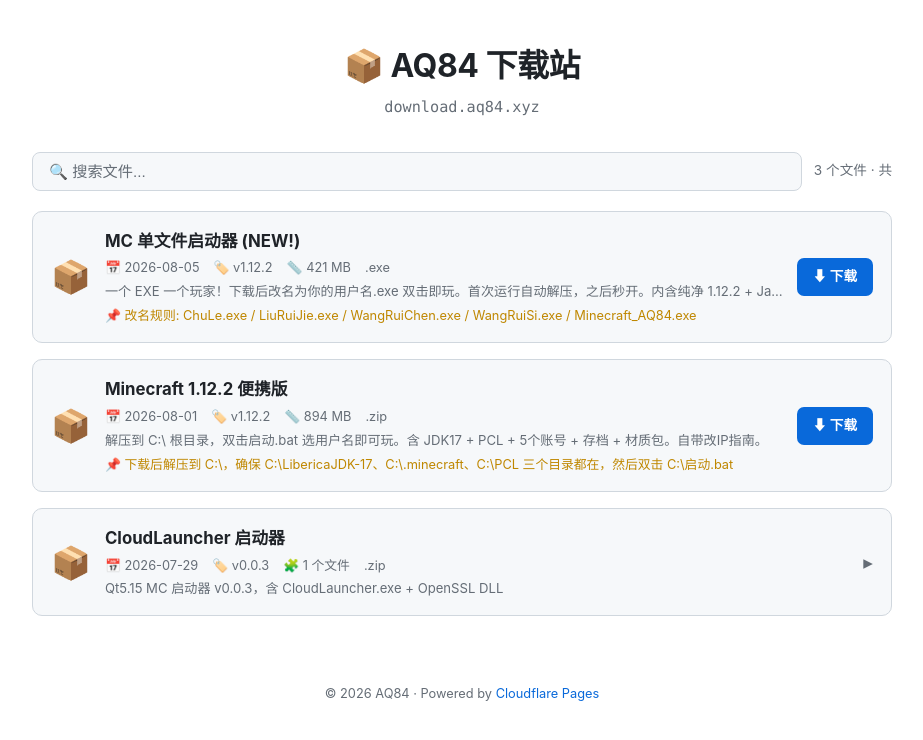
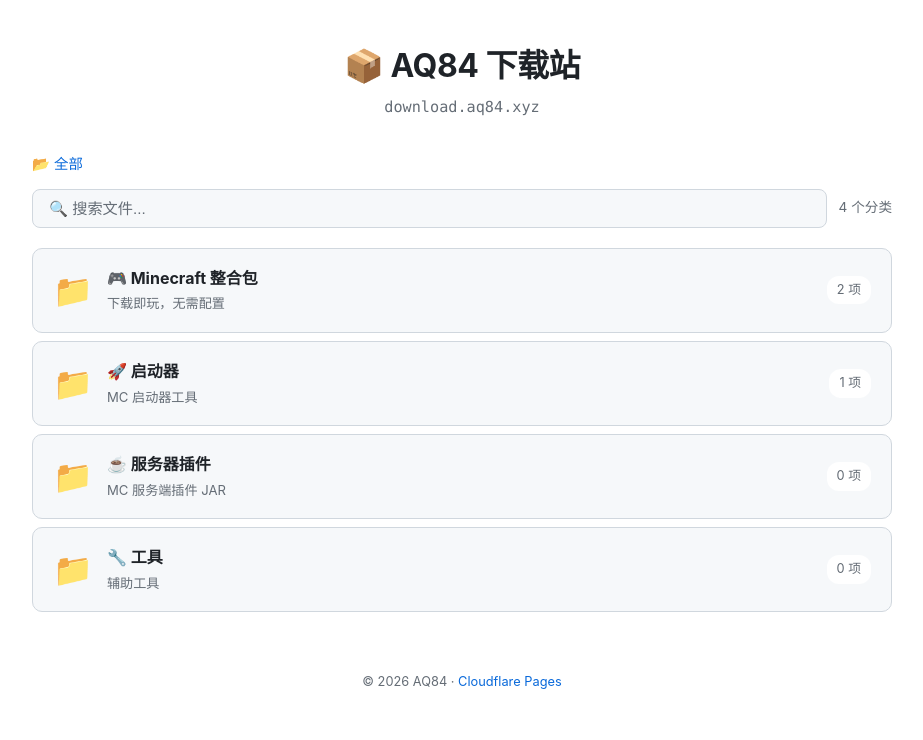
Before and after one commit to AQ84/download-site, a plain HTML site: page index.html in a window 1280 px wide. Shown: the whole page, without its empty margins (178-1101 px from the left). Drawn offline with Linux system fonts and the light colour scheme.

Commit message:
重构下载站：文件夹分类浏览 + 面包屑导航

```diff
--- a/app.js
+++ b/app.js
@@ -2,149 +2,179 @@
     'use strict';
 
     const searchInput = document.getElementById('search');
-    const fileList = document.getElementById('fileList');
-    const fileCount = document.getElementById('fileCount');
-    const totalSize = document.getElementById('totalSize');
+    const content = document.getElementById('content');
+    const breadcrumb = document.getElementById('breadcrumb');
+    const resultInfo = document.getElementById('resultInfo');
 
-    let packages = [];
-    let files = [];
+    let data = null;
+    let currentCat = null;
 
-    function escapeHtml(str) {
-        const div = document.createElement('div');
-        div.textContent = str;
-        return div.innerHTML;
+    function esc(s) {
+        const d = document.createElement('div');
+        d.textContent = s;
+        return d.innerHTML;
     }
 
-    // 渲染有直链URL的包（如 GitHub Release）
-    function renderUrlPackage(pkg) {
-        const sizeStr = pkg.size_mb ? pkg.size_mb + ' MB' : '';
+    // === 分类列表（文件夹视图） ===
+    function renderCategories(cats) {
+        breadcrumb.innerHTML = '<span class="bc-home">📂 全部</span>';
+        const filtered = filterCats(cats);
+        if (!filtered.length) {
+            content.innerHTML = '<div class="empty">📭 没有匹配的分类</div>';
+            resultInfo.textContent = '';
+            return;
+        }
+        content.innerHTML = filtered.map(c => {
+            const pkgCount = (c.packages || []).length;
+            const fileCount = (c.files || []).length;
+            const total = pkgCount + fileCount;
+            return `
+            <div class="folder-card" onclick="window._goto('${c.id}')">
+                <div class="folder-icon">📁</div>
+                <div class="folder-info">
+                    <div class="folder-name">${esc(c.name)}</div>
+                    <div class="folder-desc">${esc(c.desc || '')}</div>
+                </div>
+                <div class="folder-count">${total} 项</div>
+            </div>`;
+        }).join('');
+        resultInfo.textContent = filtered.length + ' 个分类';
+    }
+
+    function filterCats(cats) {
+        const q = searchInput.value.toLowerCase().trim();
+        if (!q) return cats;
+        return cats.filter(c => {
+            const inner = [...(c.packages || []), ...(c.files || [])];
+            return c.name.toLowerCase().includes(q) ||
+                   inner.some(i => (i.name || '').toLowerCase().includes(q) ||
+                                   (i.description || '').toLowerCase().includes(q));
+        });
+    }
+
+    // === 分类详情 ===
+    function renderCategory(cat) {
+        breadcrumb.innerHTML = `<span class="bc-link" onclick="window._goto('')">📂 全部</span> <span class="bc-sep">›</span> <span class="bc-current">${esc(cat.name)}</span>`;
+
+        const pkgs = cat.packages || [];
+        const fls = cat.files || [];
+
+        const q = searchInput.value.toLowerCase().trim();
+        const fpkgs = q ? pkgs.filter(p => matchPkg(p, q)) : pkgs;
+        const ffls = q ? fls.filter(f => matchFile(f, q)) : fls;
+
+        let html = '';
+        if (fpkgs.length) {
+            html += '<div class="section-title">📦 包</div>';
+            html += fpkgs.map(p => p.url ? renderUrlPkg(p) : renderPartsPkg(p)).join('');
+        }
+        if (ffls.length) {
+            html += '<div class="section-title">📄 文件</div>';
+            html += ffls.map((f, i) => renderFile(f, i)).join('');
+        }
+        if (!html) html = '<div class="empty">📭 此分类暂无文件</div>';
+
+        content.innerHTML = html;
+        resultInfo.textContent = (fpkgs.length + ffls.length) + ' 个文件';
+    }
+
+    function matchPkg(p, q) {
+        return (p.name || '').toLowerCase().includes(q) ||
+               (p.description || '').toLowerCase().includes(q);
+    }
+    function matchFile(f, q) {
+        return (f.name || '').toLowerCase().includes(q) ||
+               (f.description || '').toLowerCase().includes(q);
+    }
+
+    // === 渲染组件 ===
+    function renderUrlPkg(pkg) {
         return `
         <div class="pkg-card url-pkg">
             <div class="pkg-header">
                 <div class="pkg-icon">📦</div>
                 <div class="pkg-info">
-                    <div class="pkg-name">${escapeHtml(pkg.name)}</div>
+                    <div class="pkg-name">${esc(pkg.name)}</div>
                     <div class="pkg-meta">
-                        <span>📅 ${escapeHtml(pkg.date || '')}</span>
-                        ${pkg.version ? `<span>🏷️ v${escapeHtml(pkg.version)}</span>` : ''}
-                        ${sizeStr ? `<span>📏 ${escapeHtml(sizeStr)}</span>` : ''}
-                        <span class="pkg-format">.${escapeHtml(pkg.format || '')}</span>
+                        ${pkg.date ? '<span>📅 '+esc(pkg.date)+'</span>' : ''}
+                        ${pkg.version ? '<span>🏷️ v'+esc(pkg.version)+'</span>' : ''}
+                        ${pkg.size_mb ? '<span>📏 '+esc(String(pkg.size_mb))+' MB</span>' : ''}
+                        <span>.${esc(pkg.format||'')}</span>
                     </div>
-                    ${pkg.description ? `<div class="pkg-desc">${escapeHtml(pkg.description)}</div>` : ''}
-                    ${pkg.notes ? `<div class="pkg-notes">📌 ${escapeHtml(pkg.notes)}</div>` : ''}
+                    ${pkg.description ? '<div class="pkg-desc">'+esc(pkg.description)+'</div>' : ''}
+                    ${pkg.notes ? '<div class="pkg-notes">📌 '+esc(pkg.notes)+'</div>' : ''}
                 </div>
-                <a href="${escapeHtml(pkg.url)}" class="dl-btn" target="_blank" rel="noopener" onclick="this.textContent='⏳ 下载中...'">
-                    ⬇ 下载
-                </a>
+                <a href="${esc(pkg.url)}" class="dl-btn" target="_blank">⬇ 下载</a>
             </div>
         </div>`;
     }
 
-    // 渲染有分卷的包（本地文件）
-    function renderPartsPackage(pkg) {
+    function renderPartsPkg(pkg) {
         const parts = pkg.parts || [];
-        const ext = pkg.format || '';
         return `
         <div class="pkg-card">
             <div class="pkg-header" onclick="this.parentElement.classList.toggle('open')">
                 <div class="pkg-icon">📦</div>
                 <div class="pkg-info">
-                    <div class="pkg-name">${escapeHtml(pkg.name)}</div>
+                    <div class="pkg-name">${esc(pkg.name)}</div>
                     <div class="pkg-meta">
-                        <span>📅 ${escapeHtml(pkg.date || '')}</span>
-                        ${pkg.version ? `<span>🏷️ v${escapeHtml(pkg.version)}</span>` : ''}
-                        <span>🧩 ${parts.length} 个文件</span>
-                        <span class="pkg-format">.${escapeHtml(ext)}</span>
+                        ${pkg.date ? '<span>📅 '+esc(pkg.date)+'</span>' : ''}
+                        ${pkg.version ? '<span>🏷️ v'+esc(pkg.version)+'</span>' : ''}
+                        <span>🧩 ${parts.length} 文件</span>
+                        <span>.${esc(pkg.format||'')}</span>
                     </div>
-                    ${pkg.description ? `<div class="pkg-desc">${escapeHtml(pkg.description)}</div>` : ''}
+                    ${pkg.description ? '<div class="pkg-desc">'+esc(pkg.description)+'</div>' : ''}
                 </div>
                 <div class="pkg-toggle">▸</div>
             </div>
             <div class="pkg-parts">
-                ${pkg.merge_cmd ? `
-                <div class="merge-hint">
-                    <div class="merge-cmd">
-                        <span class="merge-label">📋 合并命令 (CMD)：</span>
-                        <code>${escapeHtml(pkg.merge_cmd)}</code>
-                    </div>
-                    <button class="copy-btn" onclick="navigator.clipboard.writeText(this.parentElement.querySelector('code').textContent); this.textContent='✅ 已复制'; setTimeout(()=>this.textContent='📋 复制',2000)">📋 复制</button>
-                </div>` : ''}
+                ${pkg.merge_cmd ? '<div class="merge-hint"><div class="merge-cmd"><span class="merge-label">📋 合并:</span><code>'+esc(pkg.merge_cmd)+'</code></div><button class="copy-btn" onclick="var c=this.parentElement.querySelector(\'code\').textContent;navigator.clipboard.writeText(c);this.textContent=\'✅\';setTimeout(()=>this.textContent=\'📋 复制\',2000)">📋 复制</button></div>' : ''}
                 <div class="parts-grid">
-                    ${parts.map((name, i) => `
-                        <a href="files/${encodeURIComponent(name)}" class="part-item" download>
-                            <span class="part-num">#${i + 1}</span>
-                            <span class="part-name">${escapeHtml(name)}</span>
-                            <span class="part-dl">⬇</span>
-                        </a>
-                    `).join('')}
+                    ${parts.map((name, i) => `<a href="files/${encodeURIComponent(name)}" class="part-item" download><span class="part-num">#${i+1}</span><span class="part-name">${esc(name)}</span><span class="part-dl">⬇</span></a>`).join('')}
                 </div>
             </div>
         </div>`;
     }
 
     function renderFile(f, i) {
-        const desc = f.description || '';
         return `
-        <div class="file-card" style="animation-delay:${i * 0.02}s">
+        <div class="file-card" style="animation-delay:${i*0.02}s">
             <div class="file-icon other">📁</div>
             <div class="file-info">
-                <div class="file-name" title="${escapeHtml(f.name)}">${escapeHtml(f.name)}</div>
-                ${desc ? `<div class="file-desc">${escapeHtml(desc)}</div>` : ''}
+                <div class="file-name">${esc(f.name)}</div>
+                ${f.description ? '<div class="file-desc">'+esc(f.description)+'</div>' : ''}
                 <div class="file-meta">
-                    <span>📅 ${escapeHtml(f.date || '')}</span>
-                    ${f.version ? `<span>🏷️ v${escapeHtml(f.version)}</span>` : ''}
+                    ${f.date ? '<span>📅 '+esc(f.date)+'</span>' : ''}
+                    ${f.version ? '<span>🏷️ v'+esc(f.version)+'</span>' : ''}
                 </div>
             </div>
             <a href="files/${encodeURIComponent(f.name)}" class="dl-btn" download>⬇ 下载</a>
         </div>`;
     }
 
-    function renderAll(pkgs, fls) {
-        const html = pkgs.map(p => {
-            if (p.url) return renderUrlPackage(p);
-            return renderPartsPackage(p);
-        }).join('') +
-        (fls.length ? '<div class="section-title">📄 单文件</div>' + fls.map((f, i) => renderFile(f, i)).join('') : '');
+    // === 导航 ===
+    window._goto = function(catId) {
+        if (!catId) {
+            currentCat = null;
+            renderCategories(data.categories || []);
+        } else {
+            currentCat = catId;
+            const cat = (data.categories || []).find(c => c.id === catId);
+            if (cat) renderCategory(cat);
+        }
+        searchInput.value = '';
+    };
 
-        if (!pkgs.length && !fls.length) {
-            fileList.innerHTML = '<div class="empty">📭 没有找到文件</div>';
+    // === 搜索 ===
+    searchInput.addEventListener('input', function() {
+        if (!data) return;
+        if (currentCat) {
+            const cat = (data.categories || []).find(c => c.id === currentCat);
+            if (cat) renderCategory(cat);
         } else {
-            fileList.innerHTML = html;
+            renderCategories(data.categories || []);
         }
-
-        fileCount.textContent = fls.length + pkgs.length;
-        totalSize.textContent = '';
-    }
-
-    function doSearch() {
-        const q = searchInput.value.toLowerCase().trim();
-        if (!q) { renderAll(packages, files); return; }
-        const fp = packages.filter(p =>
-            p.name.toLowerCase().includes(q) ||
-            (p.description || '').toLowerCase().includes(q) ||
-            (p.version || '').toLowerCase().includes(q)
-        );
-        const ff = files.filter(f =>
-            f.name.toLowerCase().includes(q) ||
-            (f.description || '').toLowerCase().includes(q) ||
-            (f.version || '').toLowerCase().includes(q)
-        );
-        renderAll(fp, ff);
-    }
-
-    searchInput.addEventListener('input', doSearch);
-
-    fetch('files.json')
-        .then(res => res.json())
-        .then(data => {
-            packages = data.packages || [];
-            files = data.files || [];
-            renderAll(packages, files);
-        })
-        .catch(err => {
-            console.error('加载失败:', err);
-            fileList.innerHTML = '<div class="empty">⚠️ 加载文件列表失败</div>';
-        });
+    });
 
     document.addEventListener('keydown', function(e) {
         if (e.key === '/' && document.activeElement !== searchInput) {
@@ -152,4 +182,15 @@
             searchInput.focus();
         }
     });
+
+    // === 加载 ===
+    fetch('files.json')
+        .then(r => r.json())
+        .then(d => {
+            data = d;
+            renderCategories(d.categories || []);
+        })
+        .catch(err => {
+            content.innerHTML = '<div class="empty">⚠️ 加载失败</div>';
+        });
 })();
--- a/files.json
+++ b/files.json
@@ -1,37 +1,62 @@
 {
+    "categories": [
+        {
+            "id": "mc",
+            "name": "🎮 Minecraft 整合包",
+            "desc": "下载即玩，无需配置",
             "packages": [
-        {
-            "id": "singlefile-mc",
-            "name": "MC 单文件启动器 (NEW!)",
-            "description": "一个 EXE 一个玩家！下载后改名为你的用户名.exe 双击即玩。首次运行自动解压，之后秒开。内含纯净 1.12.2 + Java 8 + PCL。",
-            "version": "1.12.2",
-            "date": "2026-08-05",
-            "format": "exe",
-            "url": "https://github.com/AQ84/download-site/releases/download/v2.0/singlefileMC.exe",
-            "size_mb": 421,
-            "notes": "改名规则: ChuLe.exe / LiuRuiJie.exe / WangRuiChen.exe / WangRuiSi.exe / Minecraft_AQ84.exe"
-        },
                 {
                     "id": "minecraft-portable",
                     "name": "Minecraft 1.12.2 便携版",
-            "description": "解压到 C:\\ 根目录，双击启动.bat 选用户名即可玩。含 JDK17 + PCL + 5个账号 + 存档 + 材质包。自带改IP指南。",
+                    "description": "解压到 C:\\ 根目录，双击启动.bat 选用户名。含 JDK17 + 全资源 + 5个账号。",
                     "version": "1.12.2",
                     "date": "2026-08-01",
                     "format": "zip",
                     "url": "https://github.com/AQ84/download-site/releases/download/v1.0/Minecraft-Portable.zip",
                     "size_mb": 894,
-            "notes": "下载后解压到 C:\\，确保 C:\\LibericaJDK-17、C:\\.minecraft、C:\\PCL 三个目录都在，然后双击 C:\\启动.bat"
+                    "notes": "解压到 C:\\，双击 C:\\启动.bat 选择用户名即可"
                 },
                 {
+                    "id": "singlefile-mc",
+                    "name": "单文件启动器 (NEW!)",
+                    "description": "一个 EXE 一个玩家，改名双击即玩。内嵌纯净 1.12.2 + Java 8，首次自动解压。",
+                    "version": "1.12.2",
+                    "date": "2026-08-05",
+                    "format": "exe",
+                    "url": "https://github.com/AQ84/download-site/releases/download/v2.0/singlefileMC.exe",
+                    "size_mb": 415,
+                    "notes": "改名为: ChuLe.exe / LiuRuiJie.exe / WangRuiChen.exe / WangRuiSi.exe / Minecraft_AQ84.exe"
+                }
+            ]
+        },
+        {
+            "id": "launcher",
+            "name": "🚀 启动器",
+            "desc": "MC 启动器工具",
+            "packages": [
+                {
                     "id": "cloudlauncher",
-            "name": "CloudLauncher 启动器",
-            "description": "Qt5.15 MC 启动器 v0.0.3，含 CloudLauncher.exe + OpenSSL DLL",
+                    "name": "CloudLauncher",
+                    "description": "Qt5.15 静态编译 MC 启动器 v0.0.3，含 OpenSSL DLL",
                     "version": "0.0.3",
                     "date": "2026-07-29",
                     "format": "zip",
                     "parts": ["CloudLauncher-latest.zip"],
                     "merge_cmd": ""
                 }
-    ],
+            ]
+        },
+        {
+            "id": "plugins",
+            "name": "☕ 服务器插件",
+            "desc": "MC 服务端插件 JAR",
+            "files": []
+        },
+        {
+            "id": "tools",
+            "name": "🔧 工具",
+            "desc": "辅助工具",
             "files": []
         }
+    ]
+}
--- a/index.html
+++ b/index.html
@@ -13,22 +13,19 @@
             <p class="subtitle">download.aq84.xyz</p>
         </header>
 
+        <div id="breadcrumb" class="breadcrumb"></div>
+
         <div class="toolbar">
             <input type="text" id="search" placeholder="🔍 搜索文件..." autocomplete="off">
-            <div class="stats">
-                <span id="fileCount">0</span> 个文件 · 共 <span id="totalSize">0</span>
-            </div>
+            <span id="resultInfo" class="stats"></span>
         </div>
 
-        <div id="fileList" class="file-list">
-            <div class="loading">加载中...</div>
-        </div>
+        <div id="content"></div>
 
         <footer>
-            <p>© 2026 AQ84 · Powered by <a href="https://pages.cloudflare.com" target="_blank">Cloudflare Pages</a></p>
+            <p>© 2026 AQ84 · <a href="https://pages.cloudflare.com" target="_blank">Cloudflare Pages</a></p>
         </footer>
     </div>
-
     <script src="app.js"></script>
 </body>
 </html>
--- a/style.css
+++ b/style.css
@@ -201,6 +201,53 @@
 
 .dl-btn:active {
     transform: scale(0.97);
+}
+
+/* Breadcrumb */
+.breadcrumb {
+    margin-bottom: 14px;
+    font-size: 0.9rem;
+    color: var(--text-dim);
+    min-height: 22px;
+}
+
+.bc-home, .bc-link {
+    color: var(--accent);
+    cursor: pointer;
+}
+.bc-link:hover { text-decoration: underline; }
+.bc-sep { margin: 0 6px; color: var(--text-dim); }
+.bc-current { color: var(--text); font-weight: 600; }
+
+/* Folder Cards */
+.folder-card {
+    display: flex;
+    align-items: center;
+    gap: 14px;
+    padding: 16px 20px;
+    background: var(--bg-card);
+    border: 1px solid var(--border);
+    border-radius: 10px;
+    margin-bottom: 8px;
+    cursor: pointer;
+    transition: all 0.15s;
+}
+.folder-card:hover {
+    border-color: var(--accent);
+    background: var(--bg-hover);
+    transform: translateX(2px);
+}
+.folder-icon { font-size: 2rem; }
+.folder-info { flex: 1; min-width: 0; }
+.folder-name { font-weight: 700; font-size: 1rem; margin-bottom: 2px; }
+.folder-desc { font-size: 0.82rem; color: var(--text-dim); white-space: nowrap; overflow: hidden; text-overflow: ellipsis; }
+.folder-count {
+    font-size: 0.8rem;
+    color: var(--text-dim);
+    background: var(--bg);
+    padding: 4px 10px;
+    border-radius: 12px;
+    flex-shrink: 0;
 }
 
 /* Section title */
```
Lines whose indentation alone changed are shown as unchanged.
